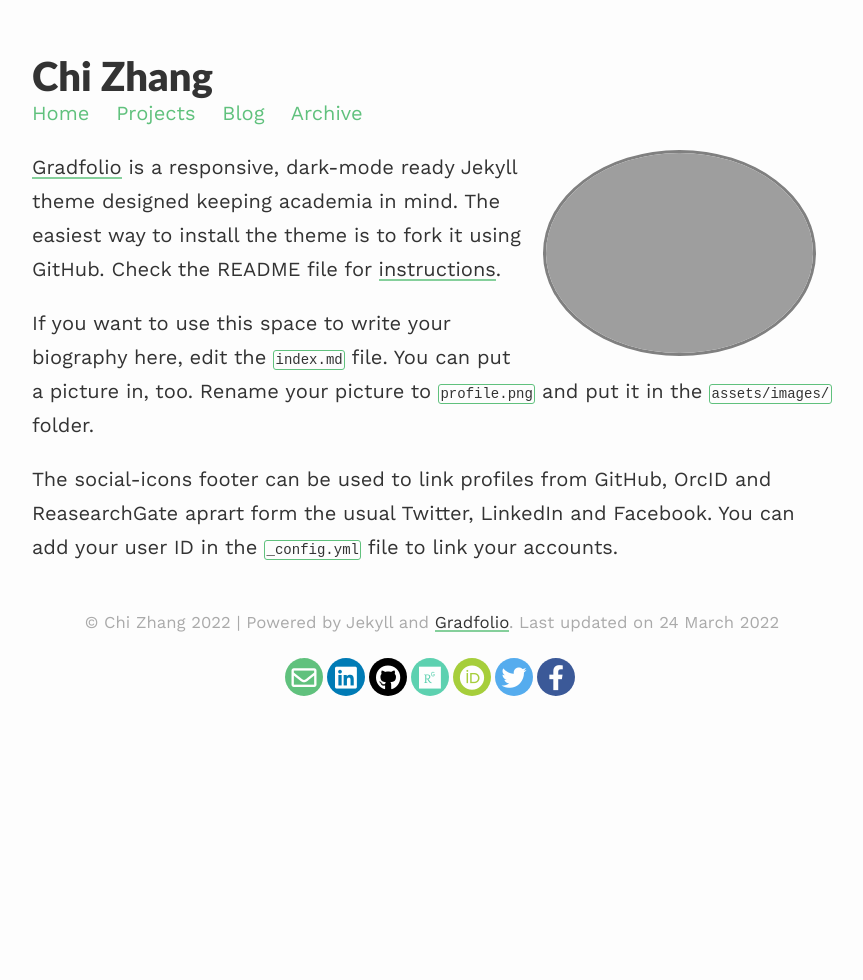
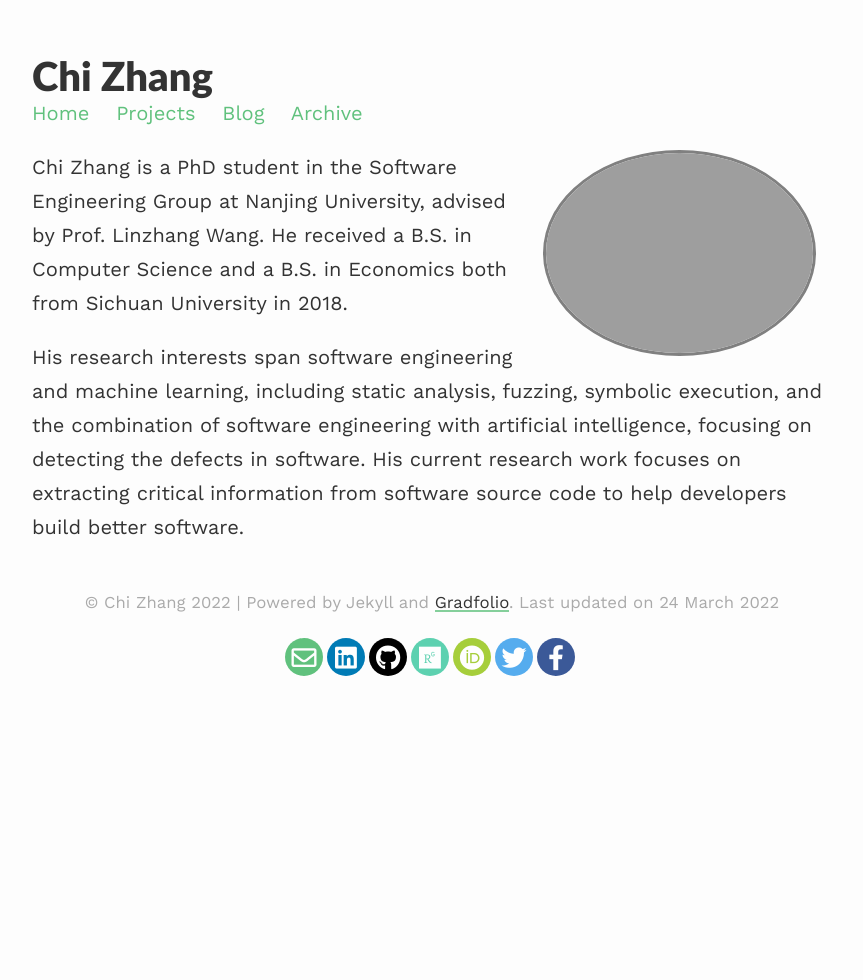
Before and after one commit to ch1zhang/ch1zhang.github.io, a Jekyll site: the page built from index.md, in a window 1280 px wide. Shown: the whole page, without its empty margins (208-1071 px from the left). Built offline with Jekyll 4.4.1, drawn with Linux system fonts in a browser that asks for light colours; nearby versions of some CDN libraries.

Commit message:
update research interests

```diff
--- a/index.md
+++ b/index.md
@@ -7,8 +7,6 @@ profile:
 published: true
 ---
 
-[Gradfolio](https://github.com/jitinnair1/gradfolio){:target="_blank"} is a responsive, dark-mode ready Jekyll theme designed keeping academia in mind. The easiest way to install the theme is to fork it using GitHub. Check the README file for [instructions](https://github.com/jitinnair1/gradfolio#installation){:target="_blank"}.
+Chi Zhang is a PhD student in the Software Engineering Group at Nanjing University, advised by Prof. Linzhang Wang. He received a B.S. in Computer Science and a B.S. in Economics both from Sichuan University in 2018.
 
-If you want to use this space to write your biography here, edit the `index.md` file. You can put a picture in, too. Rename your picture to `profile.png` and put it in the `assets/images/` folder.
-
-The social-icons footer can be used to link profiles from GitHub, OrcID and ReasearchGate aprart form the usual Twitter, LinkedIn and Facebook. You can add your user ID in the `_config.yml` file to link your accounts.
+His research interests span software engineering and machine learning, including static analysis, fuzzing, symbolic execution, and the combination of software engineering with artificial intelligence, focusing on detecting the defects in software. His current research work focuses on extracting critical information from software source code to help developers build better software.
```
